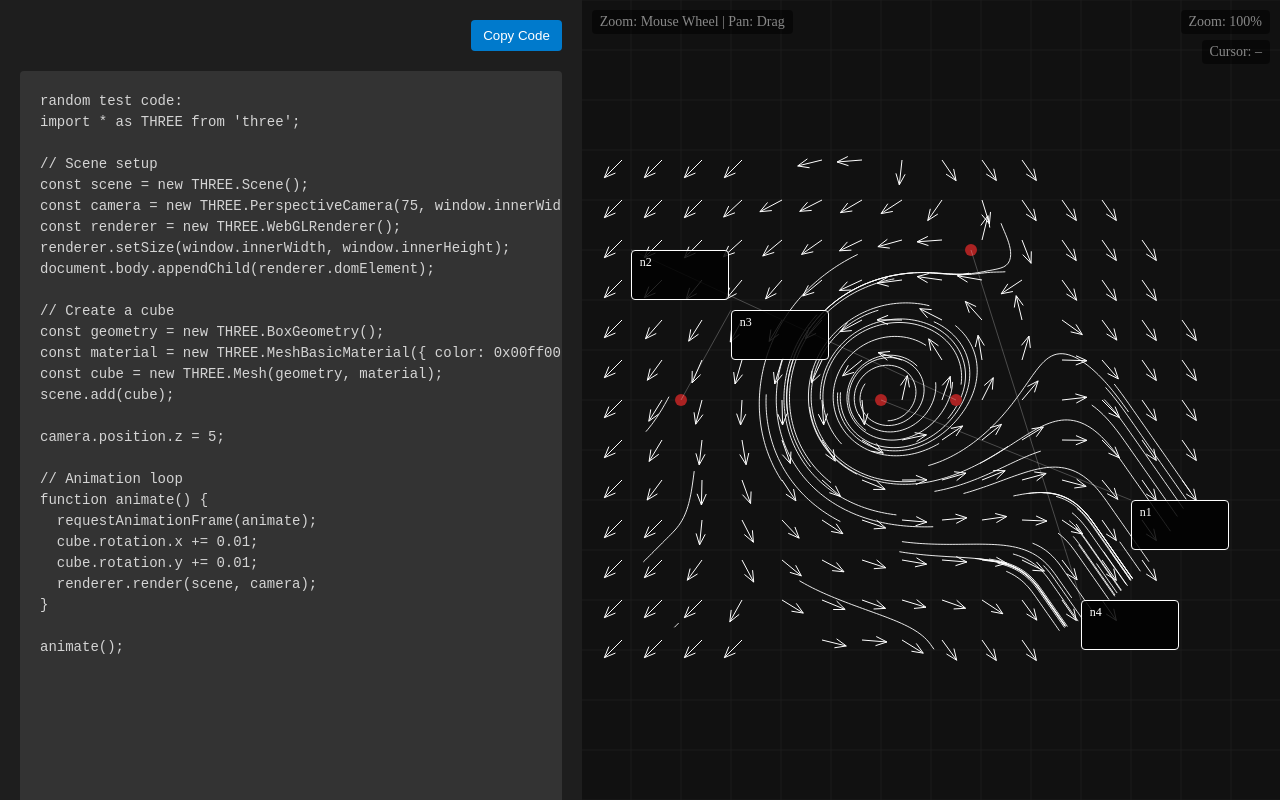
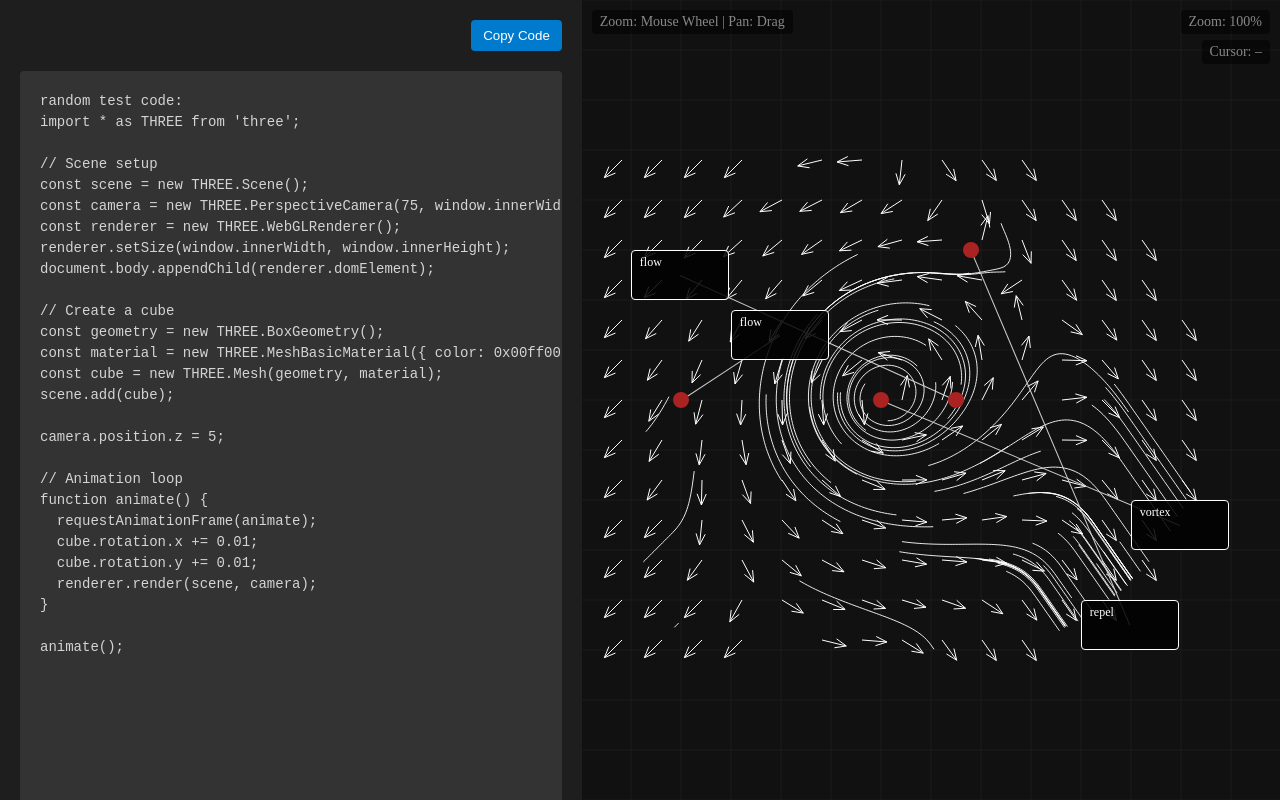
Before and after one commit to gbsr/week-4-vector-field-designer, a website built with Vite: page index.html in a window 1280 px wide. Built offline with nearby package versions, Linux system fonts and the light colour scheme.

Commit message:
just made everythiing with cards render dom instead

```diff
--- a/src/render/renderCards.ts
+++ b/src/render/renderCards.ts
@@ -1,3 +1,4 @@
+// render/renderDomCards.ts
 import type { InfluenceNode } from "../state/nodes"
 import type { Viewport } from "../state/viewport"
 
@@ -5,20 +6,65 @@ export function renderDomCards(nodes: InfluenceNode[], viewport: Viewport) {
   const layer = document.getElementById("card-layer")
   if (!layer) return
 
-  // clear and re-create each frame for now
-  layer.innerHTML = ""
+  for (const node of nodes) {
+    // wrapper for this node's DOM bits
+    let wrapper = layer.querySelector<HTMLDivElement>(
+      `.node-wrapper[data-node-id="${node.id}"]`
+    )
 
-  for (const node of nodes) {
-    const card = document.createElement("div")
-    card.className = "node-card"
-    card.textContent = node.id // will render more stuff later, id for now only
+    if (!wrapper) {
+      wrapper = document.createElement("div")
+      wrapper.className = "node-wrapper"
+      wrapper.dataset.nodeId = node.id
+      wrapper.style.position = "absolute"
+      layer.appendChild(wrapper)
 
-    const { sx, sy } = worldToScreen(node.cardX, node.cardY, viewport)
-    card.style.position = "absolute"
-    card.style.left = `${sx}px`
-    card.style.top = `${sy}px`
+      const dot = document.createElement("div")
+      dot.className = "node-dot"
+      wrapper.appendChild(dot)
 
-    layer.appendChild(card)
+      const connector = document.createElement("div")
+      connector.className = "node-connector"
+      wrapper.appendChild(connector)
+
+      const card = document.createElement("div")
+      card.className = "node-card"
+      wrapper.appendChild(card)
+    }
+
+    const dot = wrapper.querySelector<HTMLDivElement>(".node-dot")!
+    const connector = wrapper.querySelector<HTMLDivElement>(".node-connector")!
+    const card = wrapper.querySelector<HTMLDivElement>(".node-card")!
+
+    // content
+    card.textContent = node.kind
+
+    // positions (screen space)
+    const dotScreen = worldToScreen(node.x, node.y, viewport)
+    const cardTopLeft = worldToScreen(node.cardX, node.cardY, viewport)
+
+    // card: top-left
+    card.style.left = `${cardTopLeft.sx}px`
+    card.style.top = `${cardTopLeft.sy}px`
+
+    // dot center
+    dot.style.left = `${dotScreen.sx}px`
+    dot.style.top = `${dotScreen.sy}px`
+
+    // card center
+    const cardCenterX = cardTopLeft.sx + card.offsetWidth / 2
+    const cardCenterY = cardTopLeft.sy + card.offsetHeight / 2
+
+    // connector line
+    const dx = cardCenterX - dotScreen.sx
+    const dy = cardCenterY - dotScreen.sy
+    const length = Math.sqrt(dx * dx + dy * dy)
+    const angle = Math.atan2(dy, dx)
+
+    connector.style.left = `${dotScreen.sx}px`
+    connector.style.top = `${dotScreen.sy}px`
+    connector.style.width = `${length}px`
+    connector.style.transform = `rotate(${angle}rad)`
   }
 }
 
--- a/src/render/renderMain.ts
+++ b/src/render/renderMain.ts
@@ -1,7 +1,6 @@
 import type { Tracer } from "../field/tracers"
 import type { InfluenceNode } from "../state/nodes"
 import type { Viewport } from "../state/viewport"
-import { renderCardComponents } from "./renderCardComponents"
 import { renderDomCards } from "./renderCards"
 import { renderGrid } from "./renderGrid"
 import { renderTracers } from "./renderTracers"
@@ -35,6 +34,5 @@ export function renderMain(
   renderVectorField(ctx, w, h, 40, nodes, true, 25, viewport)
   renderTracers(ctx, tracers, 1, "rgba(255, 255, 255, 0.9)")
 
-  renderCardComponents(nodes, ctx, viewport)
   renderDomCards(nodes, viewport)
 }
--- a/src/style.css
+++ b/src/style.css
@@ -109,9 +109,29 @@ span#posLabel {
   left: 0;
 }
 
+.node-dot {
+  position: absolute;
+  width: 16px;
+  height: 16px;
+  background-color: #aa2222;
+  border-radius: 50%;
+  transform: translate(-50%, -50%);
+  pointer-events: auto;
+  cursor: grab;
+  z-index: 2;
+}
+
+.node-connector {
+  position: absolute;
+  height: 1px;
+  background-color: #ccc;
+  transform-origin: 0 50%;
+  z-index: 1;
+}
+
 .node-card {
   position: absolute;
-  background: rgba(0, 0, 0, 0.85);
+  background-color: rgba(0, 0, 0, 0.85);
   border: 1px solid #ffffff;
   color: #ffffff;
   padding: 4px 8px;
@@ -119,4 +139,17 @@ span#posLabel {
   border-radius: 4px;
   width: 80px;
   height: 40px;
+  cursor: grab;
+  pointer-events: auto;
+  z-index: 3;
+  transition: 0.15s;
 }
+
+.node-card.dragging {
+  cursor: grabbing;
+}
+
+.node-card:hover {
+  background-color: #aa2222;
+  transition: 0.15s;
+}
```
